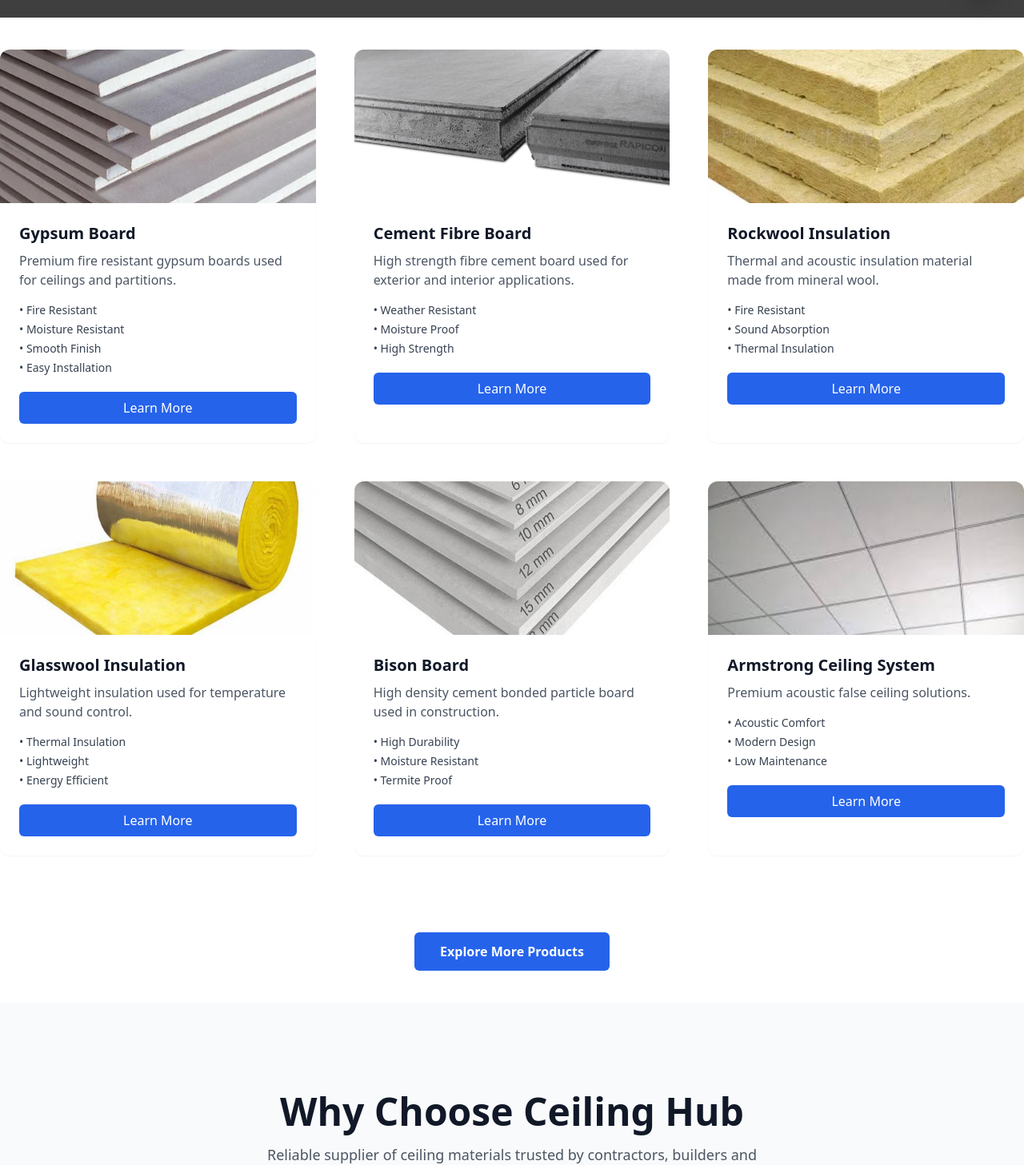
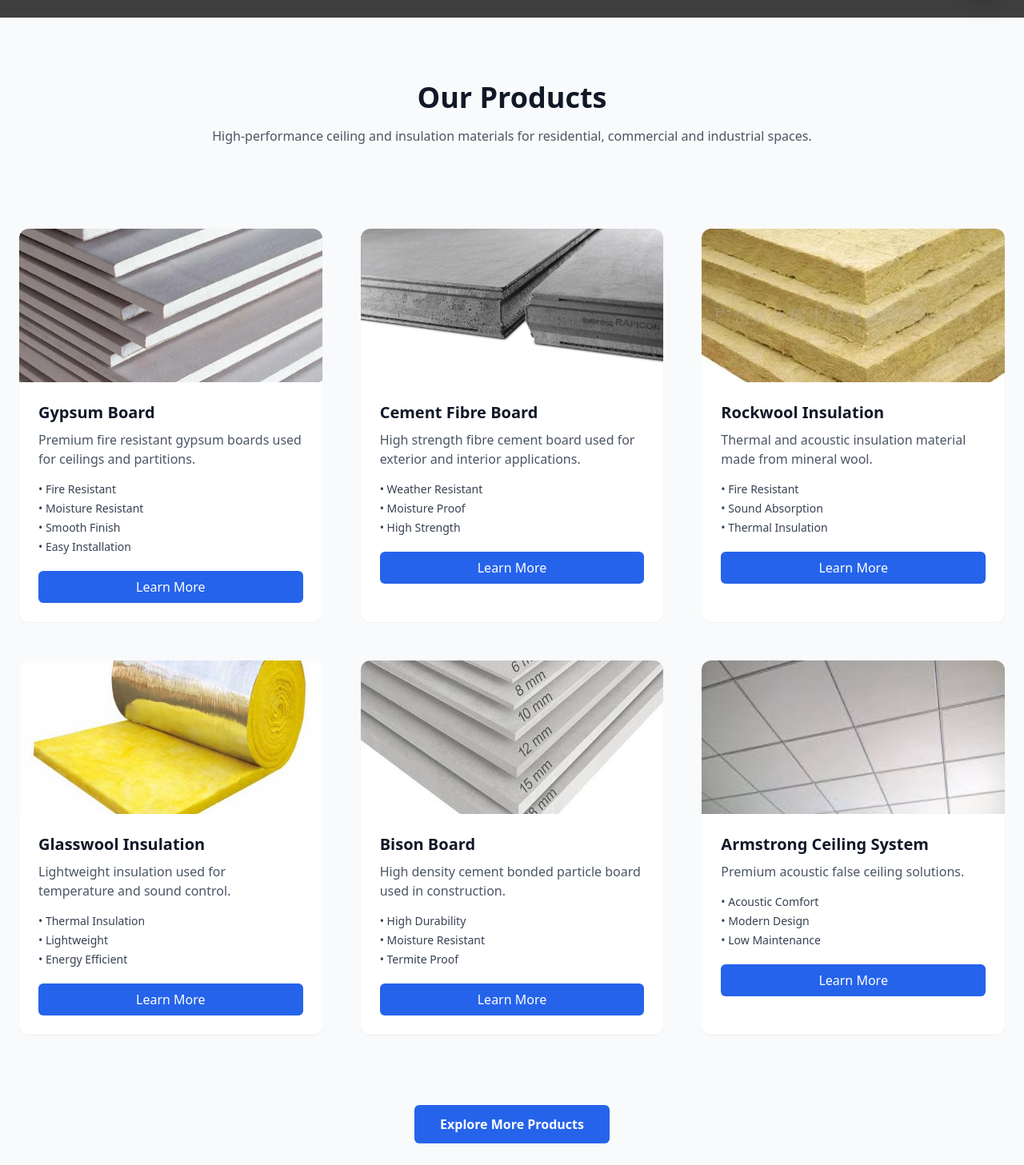
Before and after one commit to mad2media2025-afk/ceiling-hub, a React (Vite) app: page / in a window 1280 px wide. Shown: the part 778-2235 px from the top of the page at 80% size. Built offline with nearby package versions, Linux system fonts and the light colour scheme; grey boxes are pictures that could not be loaded.

Commit message:
Refactor Home component layout and styling
Updated the Home component to improve structure and styling.

```diff
--- a/src/pages/Home.jsx
+++ b/src/pages/Home.jsx
@@ -1,5 +1,5 @@
 import { useEffect } from "react";
-import { useLocation, Link } from "react-router-dom";
+import { useLocation } from "react-router-dom";
 
 import Navbar from "../components/Navbar";
 import Hero from "../components/Hero";
@@ -16,7 +16,6 @@
 
   const location = useLocation();
 
-  // Smooth scroll when navigating with anchors like /#products
   useEffect(() => {
     if (location.hash) {
       const element = document.querySelector(location.hash);
@@ -33,21 +32,33 @@
 
       <Hero />
 
-      {/* Products Section */}
-      <section id="products">
+      {/* PRODUCTS SECTION */}
+      <section id="products" className="py-20 bg-gray-50">
 
-        {/* Show only 6 products on homepage */}
-        <ProductGrid products={products.slice(0, 6)} />
+        <div className="max-w-7xl mx-auto px-6">
 
-        {/* Explore More Button */}
-        <div className="text-center mt-14 mb-10">
+          <div className="text-center mb-16">
+            <h2 className="text-4xl font-bold text-gray-900">
+              Our Products
+            </h2>
 
-          <Link
-            to="/products"
-            className="inline-block bg-blue-600 text-white px-8 py-3 rounded-md font-semibold hover:bg-blue-700 transition"
-          >
-            Explore More Products
-          </Link>
+            <p className="text-gray-600 mt-4">
+              High-performance ceiling and insulation materials for residential,
+              commercial and industrial spaces.
+            </p>
+          </div>
+
+          {/* Show only first 6 products */}
+          <ProductGrid products={products.slice(0,6)} />
+
+          <div className="text-center mt-12">
+            <a
+              href="/products"
+              className="inline-block bg-blue-600 text-white px-8 py-3 rounded-md font-semibold hover:bg-blue-700 transition"
+            >
+              Explore More Products
+            </a>
+          </div>
 
         </div>
 
```
